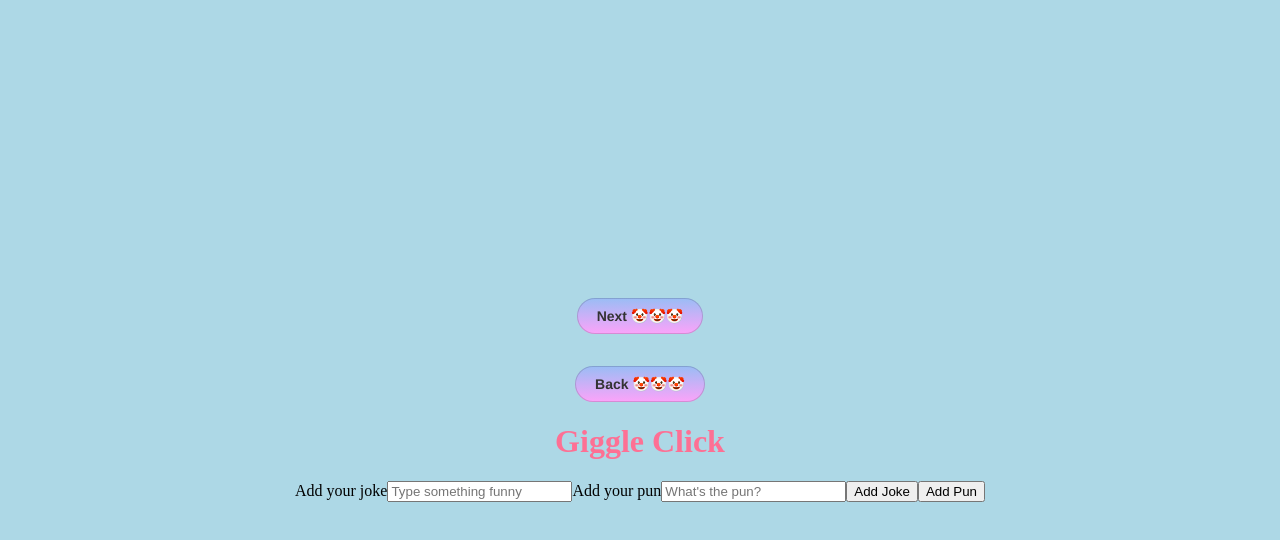
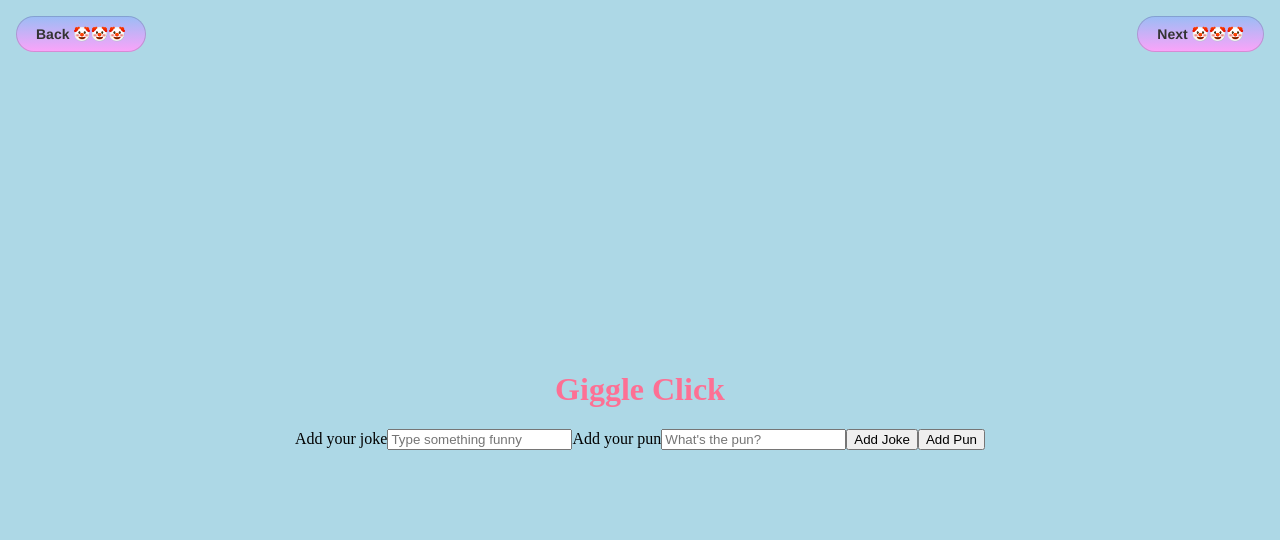
Before and after one commit to millipede-cpu/giggle-click, a React (Vite) app: page / in a window 1280 px wide. Shown: the top 540 px of the page. Built offline with nearby package versions, Linux system fonts and the light colour scheme.

Commit message:
Move position of NextButton and BackButton

```diff
--- a/src/BackButton.tsx
+++ b/src/BackButton.tsx
@@ -1,10 +1,18 @@
 import { useNavigate } from "react-router-dom";
 import { Button } from "../stories/Button";
 import React from "react";
+import styled from "styled-components";
 
 interface Props {
   to: string;
 }
+
+const ButtonContainer = styled.div`
+  position: absolute;
+  top: 1rem;
+  left: 1rem;
+  z-index: 10;
+`;
 
 export default function BackButtonWrapper({ to }: Props): JSX.Element {
   const navigate = useNavigate();
@@ -19,10 +27,12 @@ export default function BackButtonWrapper({ to }: Props): JSX.Element {
   };
 
   return (
+    <ButtonContainer>
     <Button
       className="back-button"
       onClick={handleBack}
       label={"Back 🤡🤡🤡"}
     />
+  </ButtonContainer>
   );
 }
--- a/src/Home.tsx
+++ b/src/Home.tsx
@@ -33,6 +33,7 @@ const HomeContainer = styled.div`
   box-sizing: border-box;
   width: 100vw;
   min-height: 100vh;
+  position:relative;
 `;
 
 const StyledTitle = styled.h1`
--- a/src/NextButton.tsx
+++ b/src/NextButton.tsx
@@ -1,10 +1,18 @@
 import { useNavigate } from "react-router-dom";
 import { Button } from "../stories/Button";
 import React from "react";
+import styled from "styled-components";
 
 interface Props {
   to: string;
 }
+
+const ButtonContainer = styled.div`
+  position: absolute;
+  top: 1rem;
+  right: 1rem;
+  z-index: 10;
+`;
 
 export default function BackButtonWrapper({ to }: Props): JSX.Element {
   const navigate = useNavigate();
@@ -19,17 +27,13 @@ export default function BackButtonWrapper({ to }: Props): JSX.Element {
   };
 
   return (
-    <Button
+    <ButtonContainer>
+      <Button
       className="next-button"
       data-testid="next-button"
-      style={{ marginBottom: "2rem" }}
       onClick={handleNext}
       label={"Next 🤡🤡🤡"}
     />
+    </ButtonContainer>
   );
 }
-
-// We added a try block around the call to navigate(to). This is the part of the code that could potentially throw an error.
-// If an error is thrown during the execution of the try block, the code will jump to the catch block.
-// In the catch block, we log the error to the console using console.error.
-// By adding this error handling, we're making our code more robust and defensive. If something unexpected happens during the execution of the component, we'll be able to handle it gracefully and provide feedback to the user.
```
